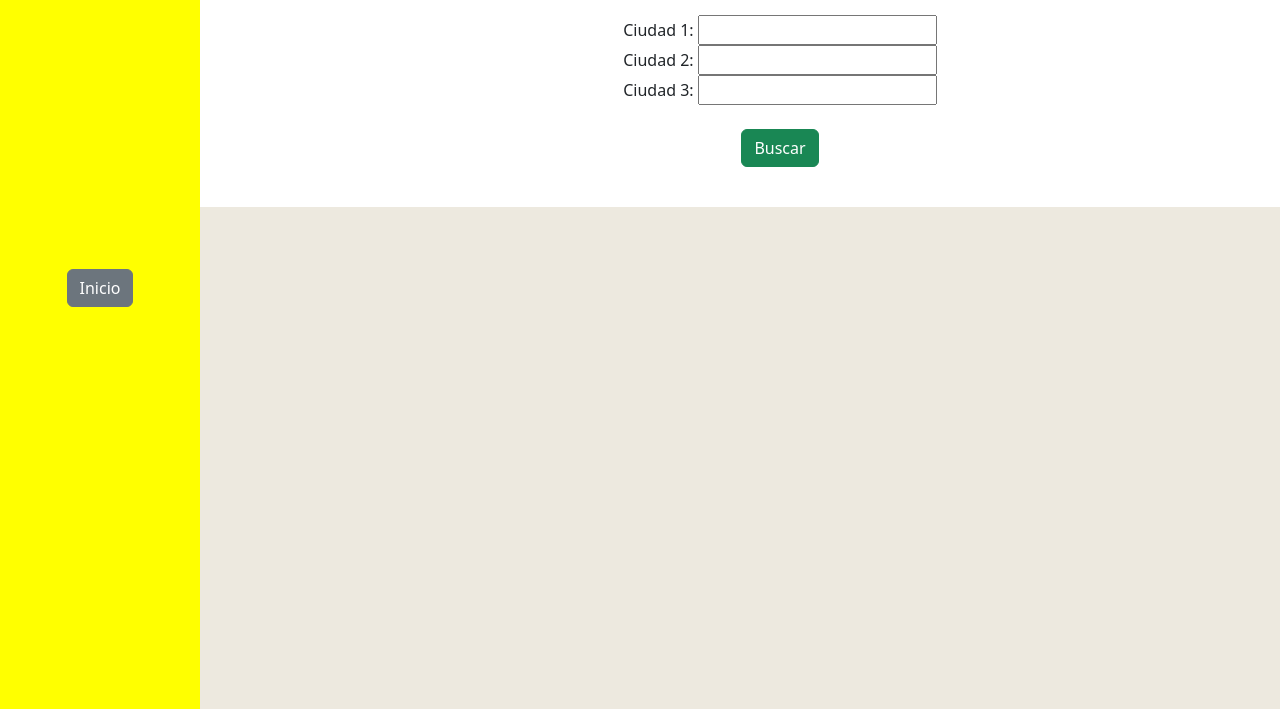
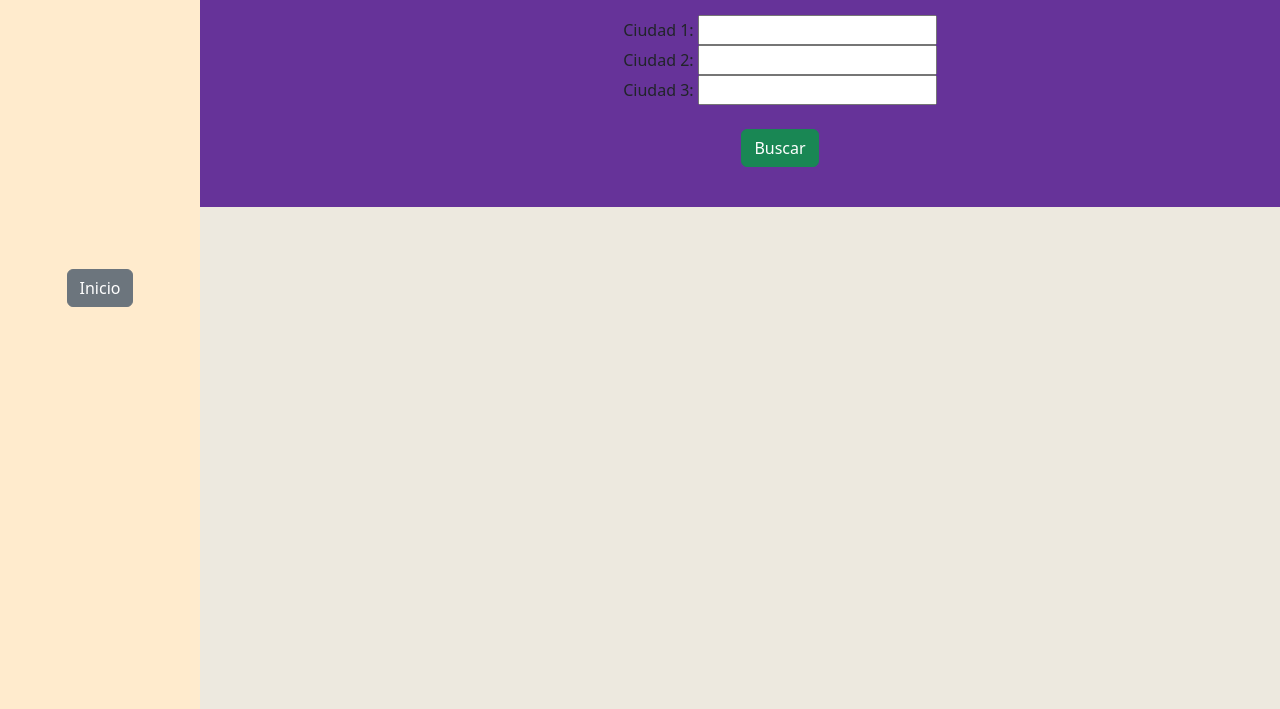
Before and after one commit to Alexbapa/proyecto3, a plain HTML site: page index.html in a window 1280 px wide. Shown: the part 91-800 px from the top of the page. Drawn offline with nearby package versions, Linux system fonts and the light colour scheme.

Commit message:
cambie color fondo

```diff
--- a/css/styles.css
+++ b/css/styles.css
@@ -5,7 +5,7 @@ body{
 }
 
 header{
-    background: white;
+    background:rebeccapurple;
     margin: 0px;
     padding: 0px;
 }
@@ -21,7 +21,7 @@ header{
     left: 0px;
     width: 200px;
     height: 100vh;
-    background: yellow;
+    background:blanchedalmond;
     z-index: 2;
    padding-top: 45vh;
 }
```
